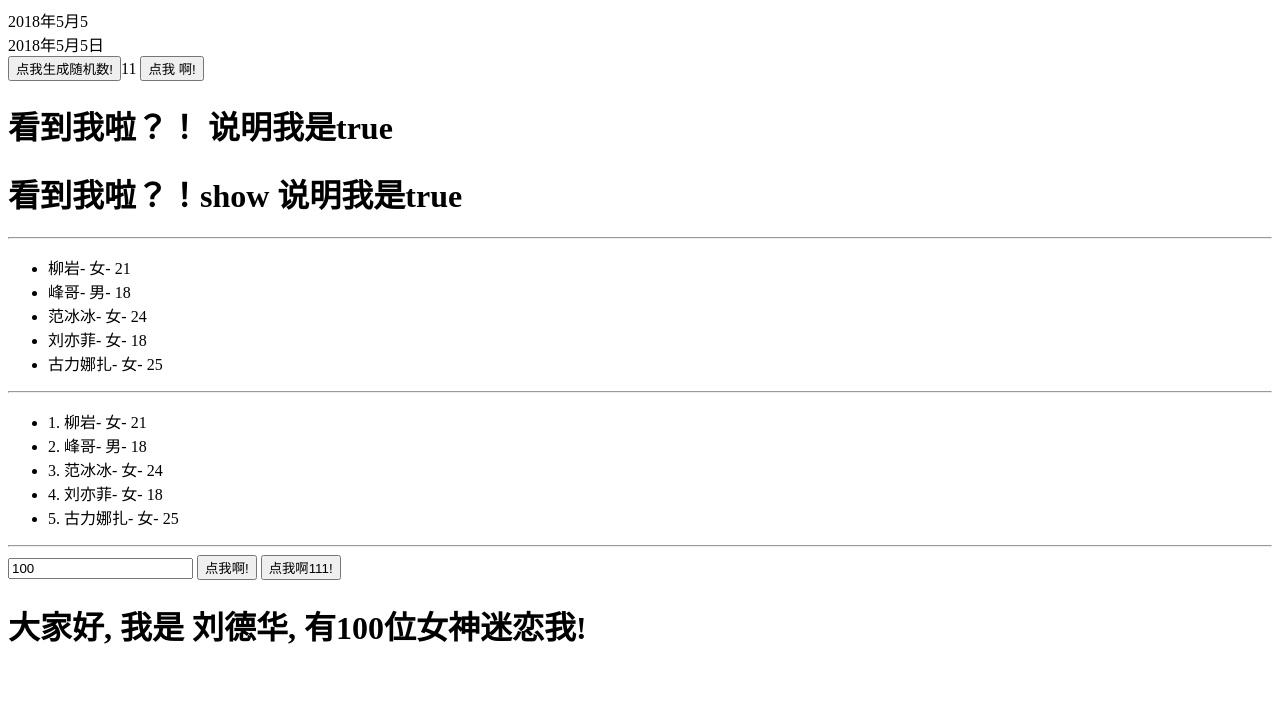
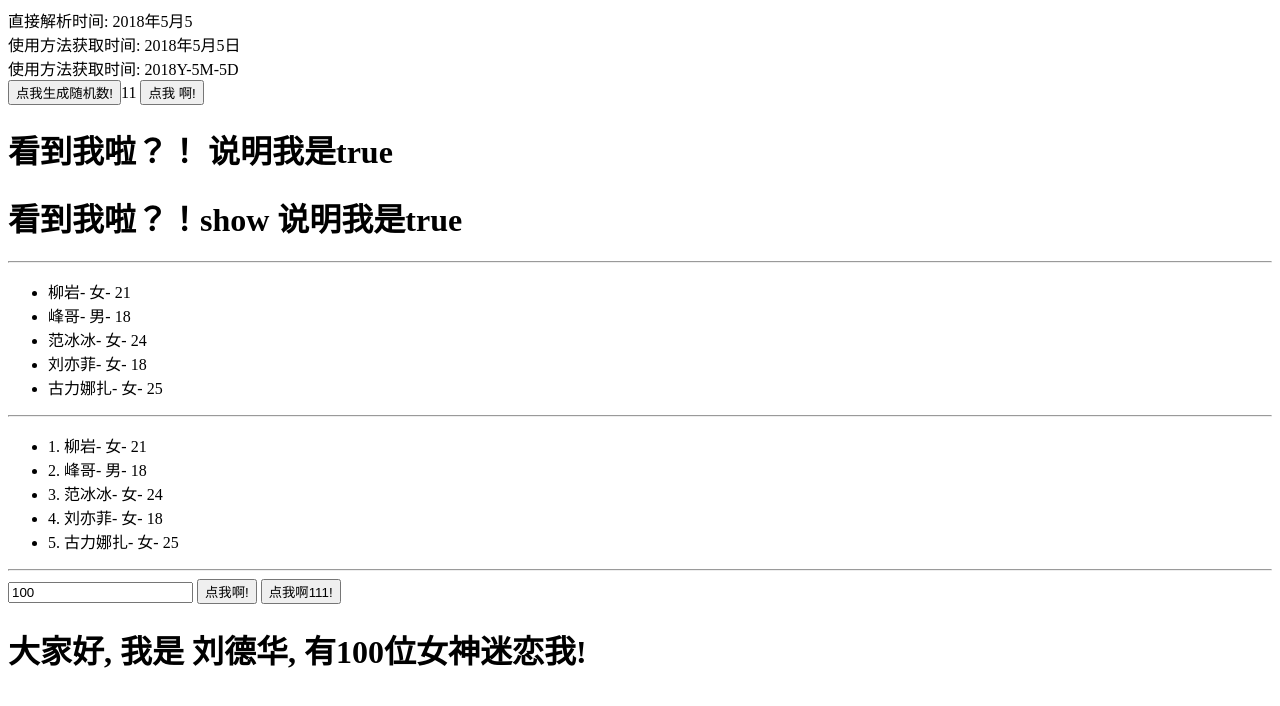
Before and after one commit to prayjourney/js-web-playground, a website: page hello-vue.html in a window 1280 px wide. Drawn offline with nearby package versions, Linux system fonts and the light colour scheme.

Commit message:
计算属性, 是一个有返回值的方法, 效率更高

```diff
--- a/hello-vue.html
+++ b/hello-vue.html
@@ -7,8 +7,9 @@
 <body>
 <!-- vue对象的html模版 -->
 <div id="app">
-    <div>{{new Date(birthday).getFullYear()+"年"+new Date(birthday).getMonth() +"月" +new Date(birthday).getDay()}}</div>
-    <div>{{birth()}}</div>
+    <div>直接解析时间: {{new Date(birthday).getFullYear()+"年"+new Date(birthday).getMonth() +"月" +new Date(birthday).getDay()}}</div>
+    <div>使用方法获取时间: {{birth()}}</div>
+    <div>使用方法获取时间: {{birth2}}</div>
     <input type="button" value="点我生成随机数!" @click="random1=Math.random()">{{random1}}
     <input type="button" value="点我 啊!" @click="show = !show">
     <br>
@@ -65,8 +66,15 @@
                 this.num++;
             },
             birth() {
+                // 每次都要计算
                 const date = new Date(this.birthday);
                 return date.getFullYear() + "年" + date.getMonth() + "月" + date.getDay() + "日"
+            }
+        },
+        computed: {
+            birth2() { // 计算属性本质是一个方法，但是必须返回结果, 相当于返回了一个返回值, 函数不一定有返回值
+                const date = new Date(this.birthday);
+                return date.getFullYear() + "Y-" + date.getMonth() + "M-" + date.getDay() + "D"
             }
         }
     })
```
